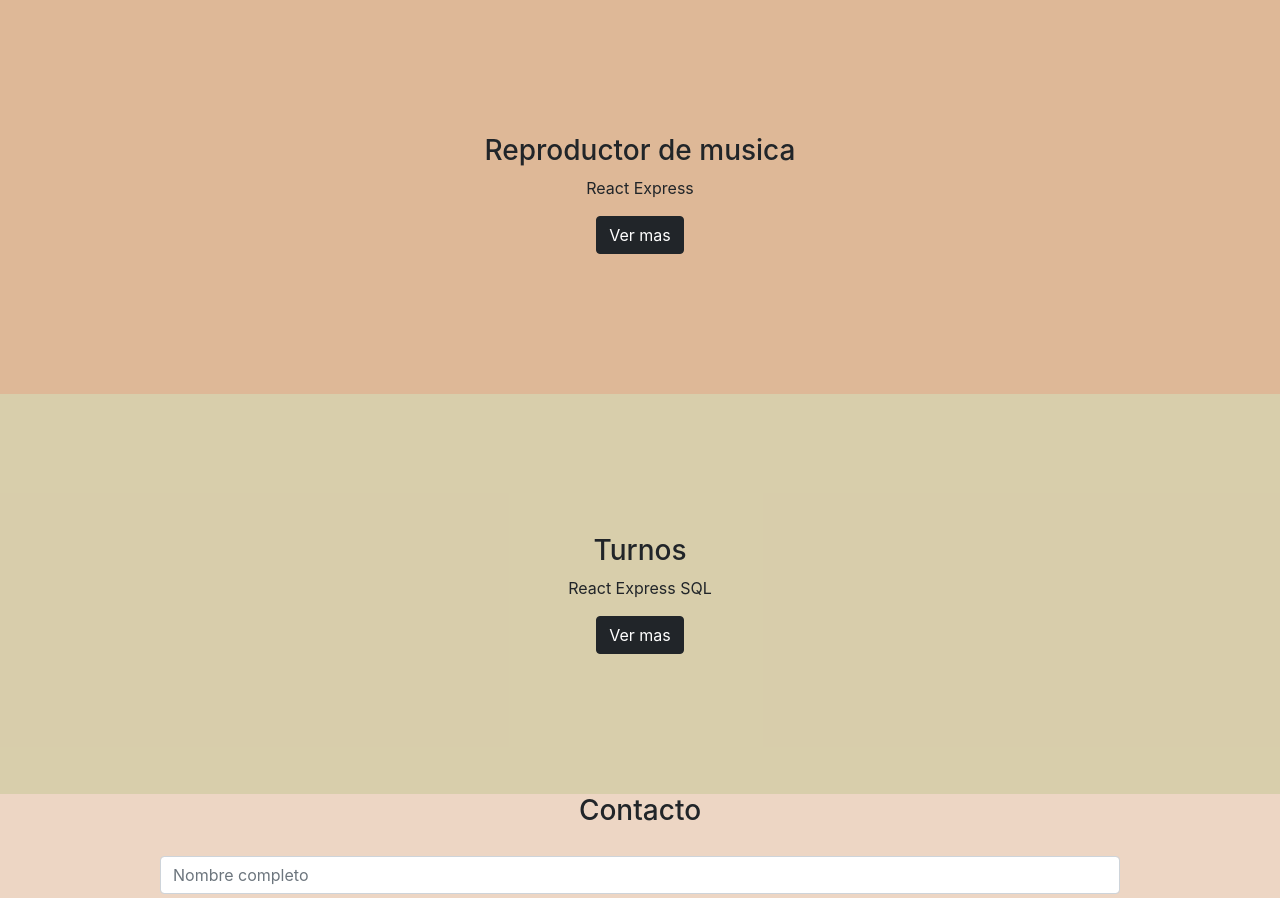
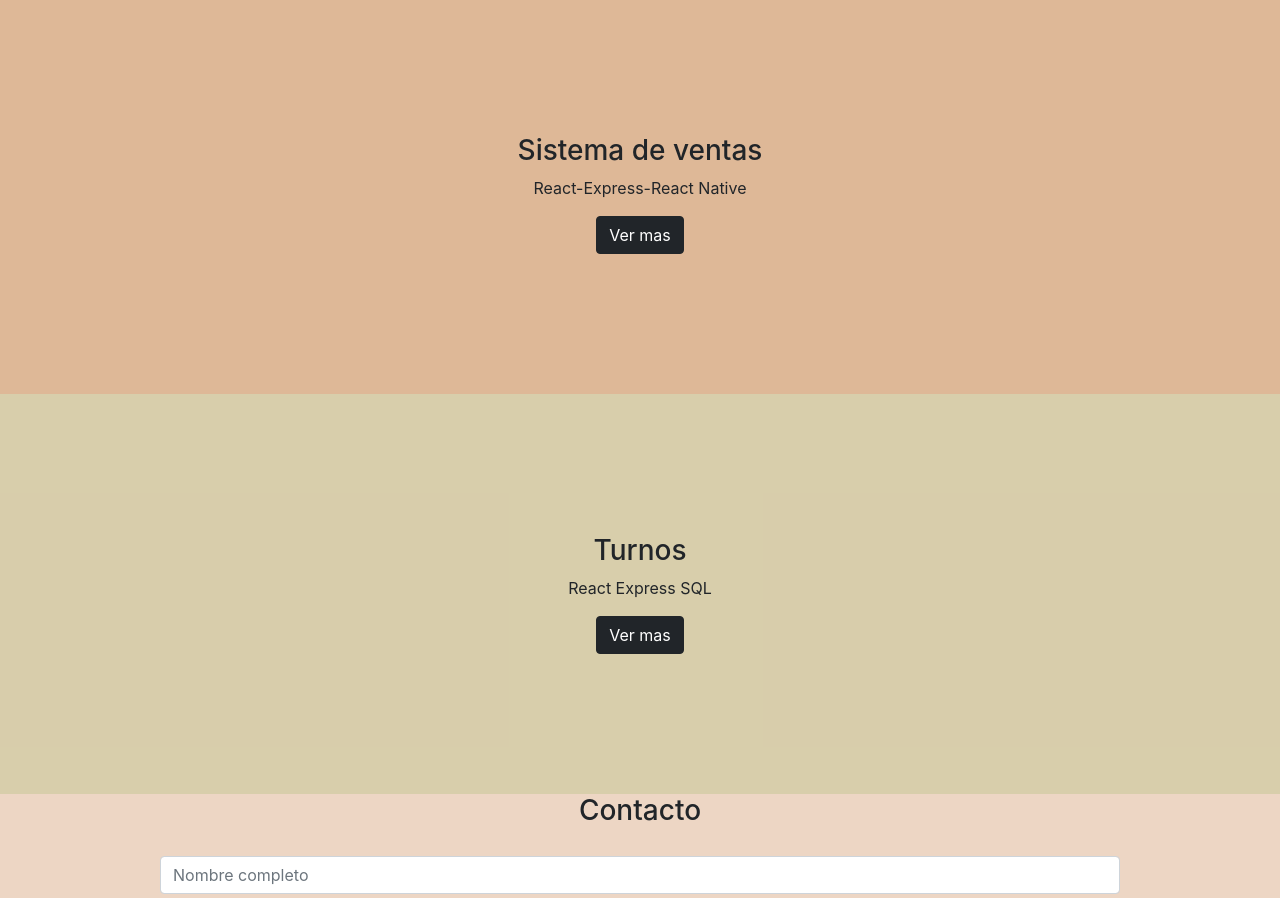
Before and after one commit to abaduna/portafolio-pagina, a React (Create React App) app: page / in a window 1280 px wide. Shown: the part 1540-2438 px from the top of the page. Built offline with nearby package versions, Linux system fonts and the light colour scheme.

Commit message:
feat: add sale

```diff
--- a/src/App.js
+++ b/src/App.js
@@ -1,7 +1,7 @@
 import { Container, Row, Col } from "react-bootstrap";
 import ModalComponet from "./componets/Modal";
 import turnos from "../src/asets/img/turnos.jpg";
-import reproductor from "./asets/img/reproductor.jpg";
+import ventas from "./asets/img/ventas.png";
 import Contacto from "./componets/Contacto";
 import Footer from "./componets/Foter";
 import fondo from "./asets/img/fondo.jpg";
@@ -53,15 +53,17 @@ function App() {
           />
         </div>
         <div className="portafolioSecundario">
-          <h3>Reproductor de musica</h3>
-          <p>React Express</p>
+          <h3>Sistema de ventas</h3>
+          <p>React-Express-React Native</p>
           <ModalComponet
-            title="Reproductor de musica"
-            tecnologis="React Express"
-            img={reproductor}
-            carateristicas="Reproductos de musica que descarga musica de youtube"
-            link="https://github.com/abaduna/reproducto-musica-react-express"
-            funcion={["reproduce una lista de canciones","se puede descargar de youtube(beta)","se puede adelantar y pausar"]}
+            title="Sistema de ventas"
+            tecnologis="React-Express-React Native"
+            img={ventas}
+            carateristicas="Sistema para anotar ventas"
+            link="https://github.com/abaduna/fullstack-express-react-react-native"
+            funcion={["Anotar ventas","Borrar venta"]}
+            urlVido={`https://youtu.be/N1dSycykBzs`}
+            urlNative={"https://youtube.com/shorts/7C6zhWorDdk?feature=share"}
           />
         </div>
         <div className="portafolioPrimario">
--- a/src/componets/Modal.js
+++ b/src/componets/Modal.js
@@ -10,7 +10,8 @@ const ModalComponet = ({
   carateristicas,
   link,
   funcion,
-  urlVido
+  urlVido,
+  urlNative
 }) => {
   const [show, setShow] = useState(false);
 
@@ -36,7 +37,7 @@ const ModalComponet = ({
           tecnologias usadas {tecnologis}
           <br />
           {carateristicas}
-          podes ver el codigo <a href={link} target="_blank">aca</a>
+          .Podes ver el codigo <a href={link} target="_blank">aca</a>
           <img className="image" src={img}></img>
           {<ul>
               {funcion?.map(caract=>(
@@ -45,8 +46,8 @@ const ModalComponet = ({
 
 
             </ul> }
-            <a href={urlVido}  target="_blank"> Video en funcionamento</a>
-
+            <a href={urlVido}  target="_blank"> Video en funcionamento</a><br/>
+            <a href={urlNative}  target="_blank"> Video en funcionamento en la app</a>
         </Modal.Body>
         <Modal.Footer>
           <Button variant="secondary" onClick={handleClose}>
```
Also changed, not shown: src/asets/img/reproductor.jpg (deleted), src/asets/img/ventas.png (added).
